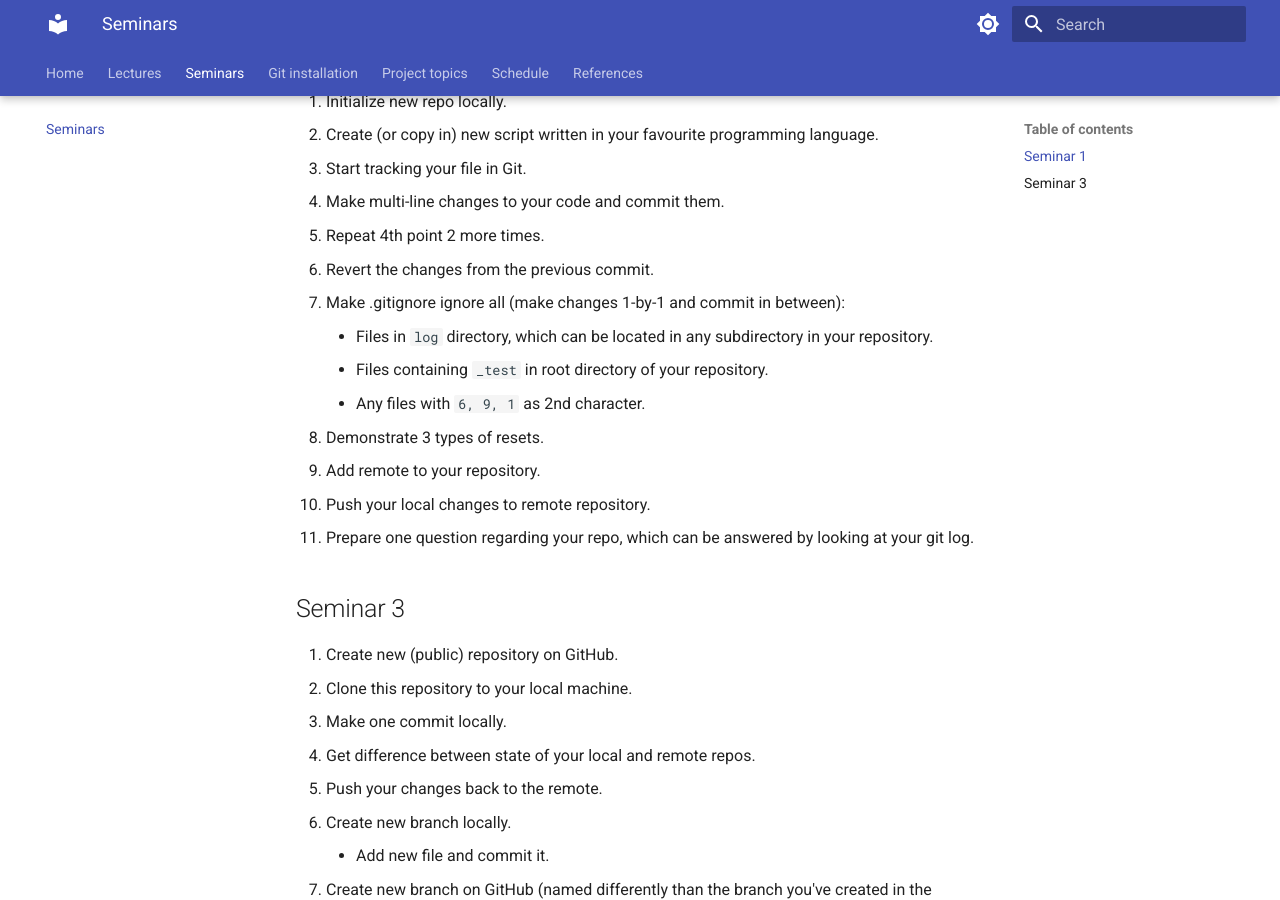
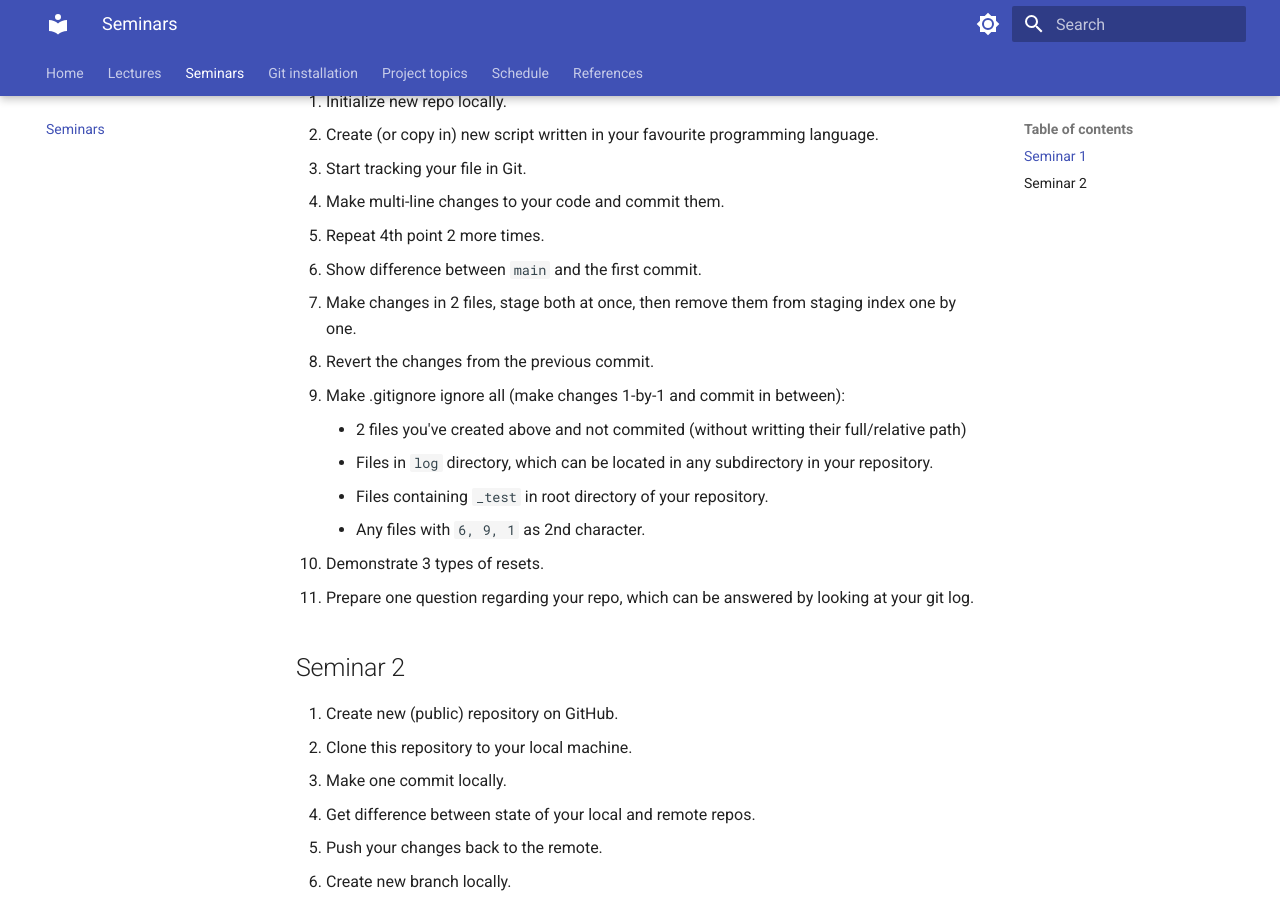
Before and after one commit to martinhronec/JEM224, an MkDocs documentation site: the page built from docs/Seminars.md, in a window 1280 px wide and 900 px high, scrolled down 190 px. Built offline with MkDocs 1.6.1 and Material for MkDocs 9.7.7, drawn with Linux system fonts in a browser that asks for light colours.

Commit message:
Update schedule and seminars.

```diff
--- a/docs/Seminars.md
+++ b/docs/Seminars.md
@@ -5,18 +5,18 @@
 3. Start tracking your file in Git.
 4. Make multi-line changes to your code and commit them.
 5. Repeat 4th point 2 more times.
-6. Revert the changes from the previous commit.
-7. Make .gitignore ignore all (make changes 1-by-1 and commit in between):
+6. Show difference between `main` and the first commit.
+7. Make changes in 2 files, stage both at once, then remove them from staging index one by one.
+8. Revert the changes from the previous commit.
+9. Make .gitignore ignore all (make changes 1-by-1 and commit in between):
+    * 2 files you've created above and not commited (without writting their full/relative path)
     * Files in `log` directory, which can be located in any subdirectory in your repository.
     * Files containing `_test` in root directory of your repository.
     * Any files with `6, 9, 1` as 2nd character.
-
-8. Demonstrate 3 types of resets.
-9. Add remote to your repository.
-10. Push your local changes to remote repository.
+10. Demonstrate 3 types of resets.
 11. Prepare one question regarding your repo, which can be answered by looking at your git log.
 
-## Seminar 3
+## Seminar 2
 
 1. Create new (public) repository on GitHub.
 2. Clone this repository to your local machine.
```
Also changed, not shown: docs/README.md (+2 -3 lines), docs/references.md (+1 -0 lines), docs/schedule.md (+5 -4 lines).
